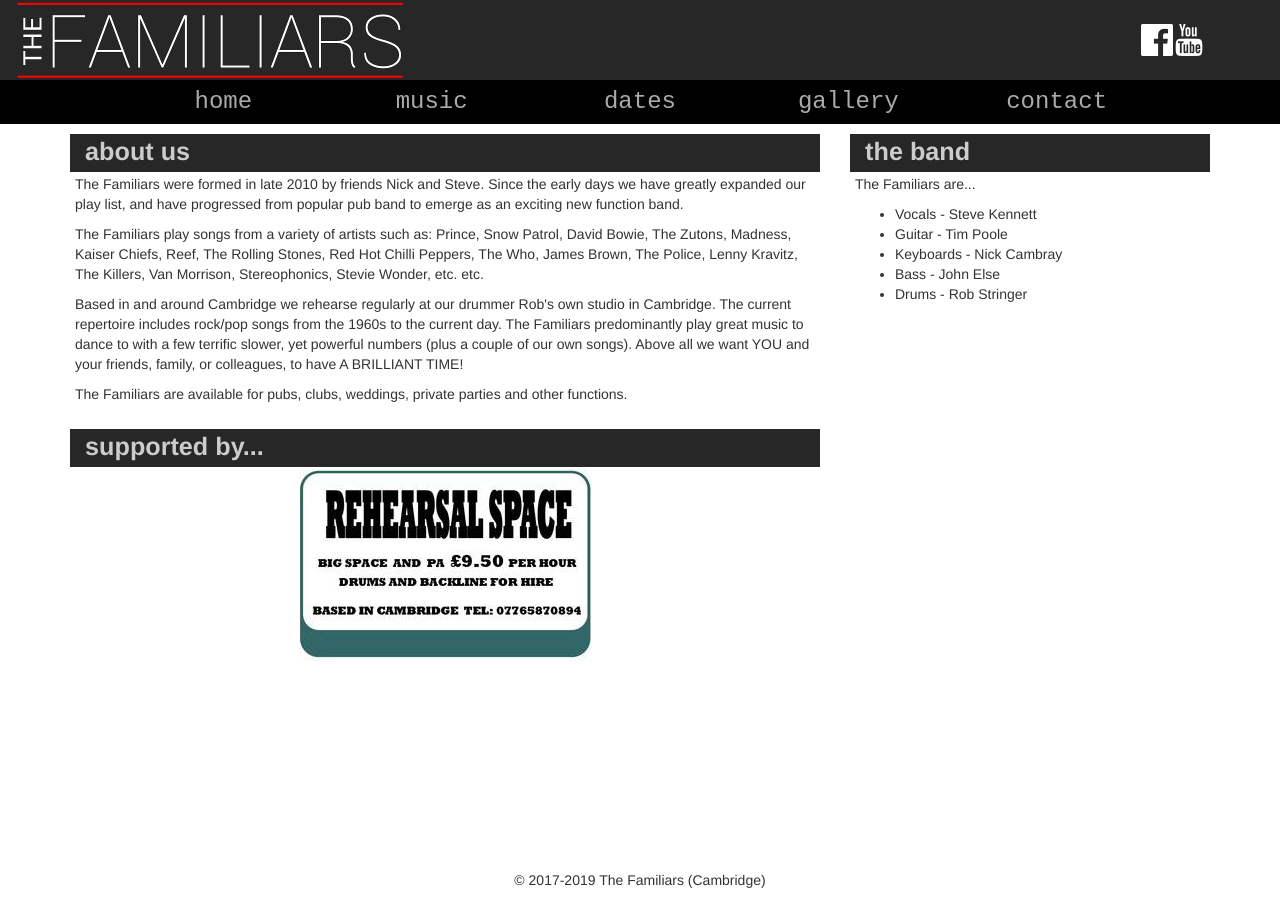
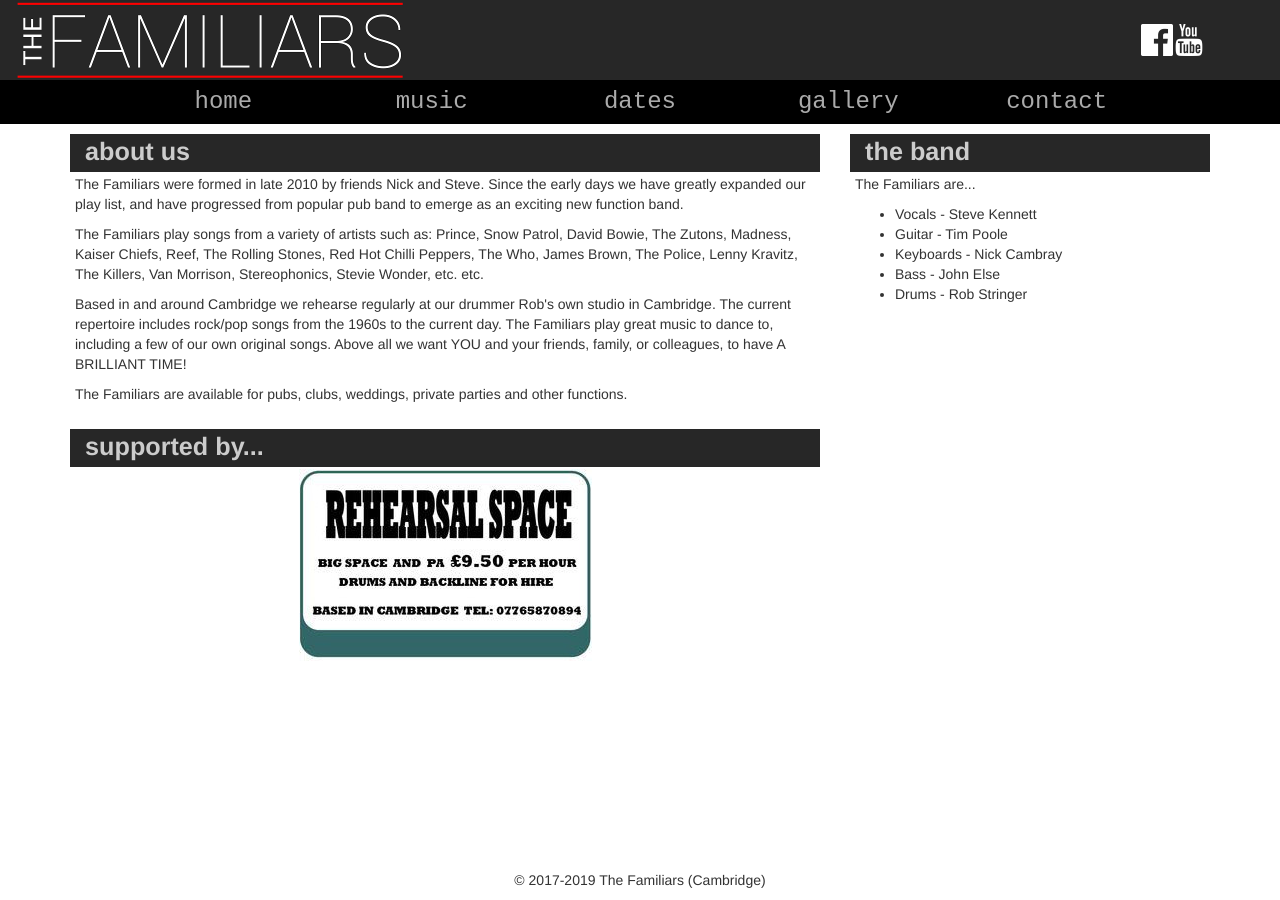
Before and after one commit to familiars-uk/familiars-uk.github.io, a Jekyll site: the page built from index.html, in a window 1280 px wide. Built offline with Jekyll 4.4.1, drawn with Linux system fonts in a browser that asks for light colours.

Commit message:
Update "About Us" text

```diff
--- a/index.html
+++ b/index.html
@@ -24,9 +24,8 @@ css:
                         <p>Based in and around Cambridge we rehearse regularly
                         at our drummer Rob's own studio in Cambridge. The
                         current repertoire includes rock/pop songs from the
-                        1960s to the current day. The Familiars predominantly
-                        play great music to dance to with a few terrific slower,
-                        yet powerful numbers (plus a couple of our own songs).
+                        1960s to the current day. The Familiars play great music
+                        to dance to, including a few of our own original songs.
                         Above all we want YOU and your friends, family, or
                         colleagues, to have A BRILLIANT TIME!</p>
 
```
